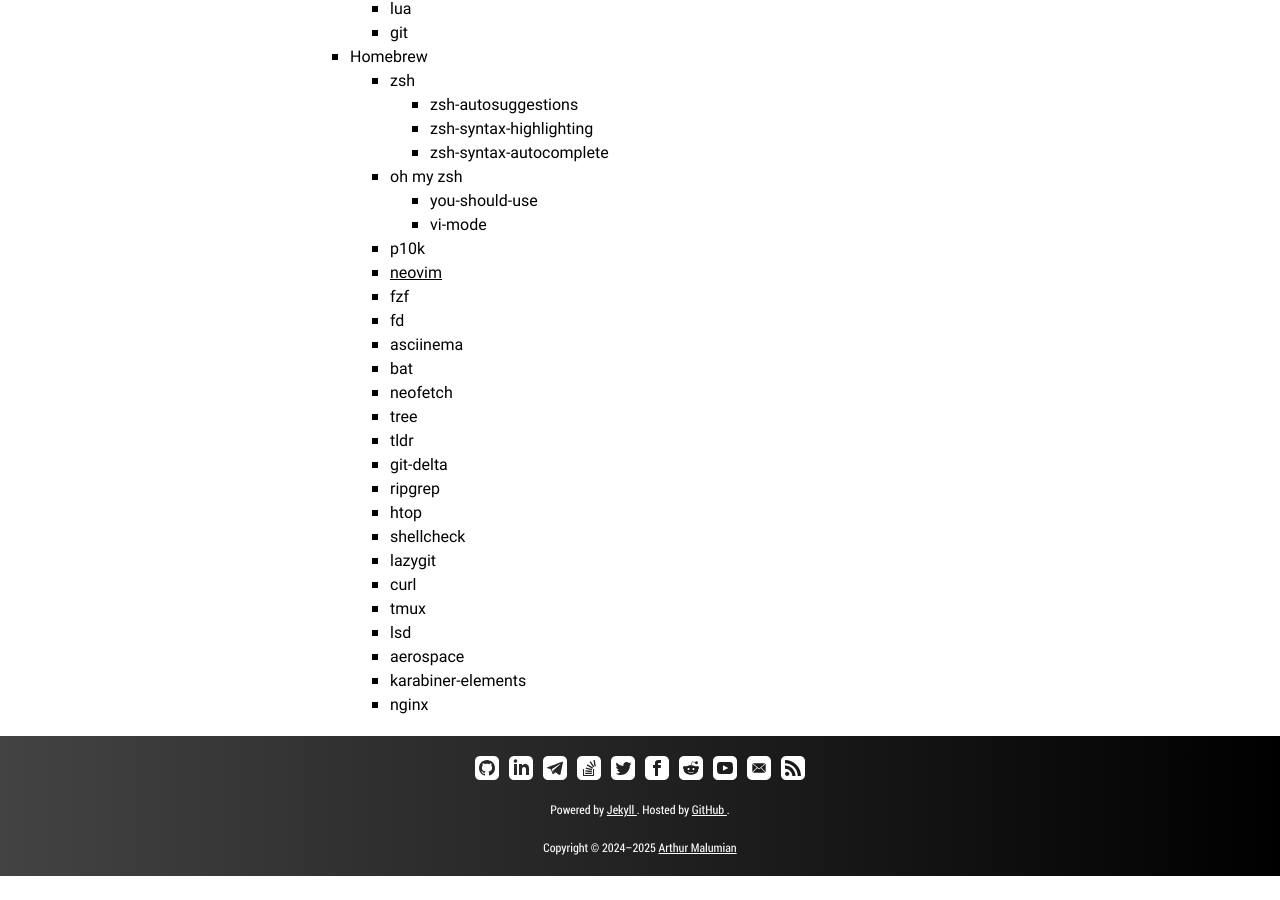
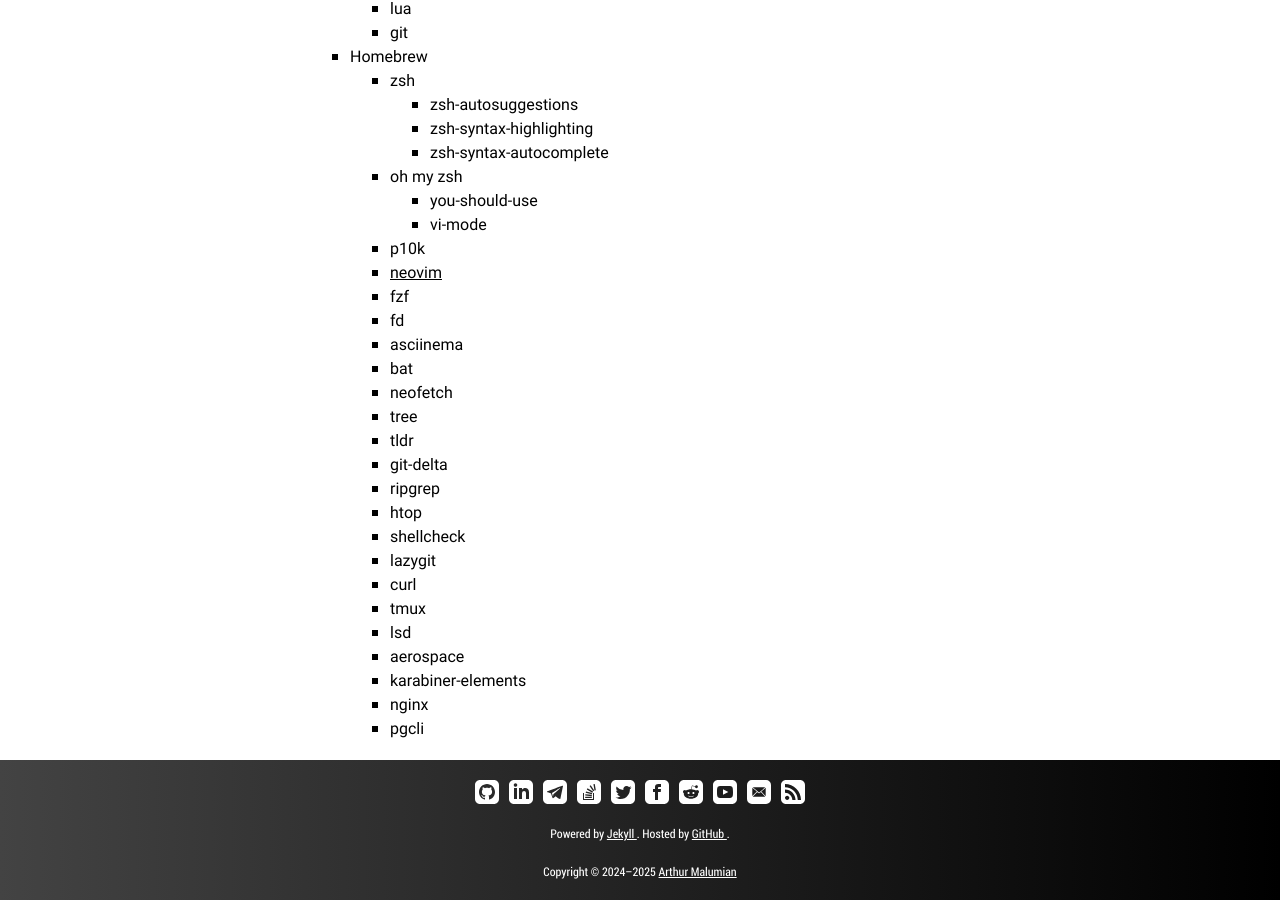
Before and after one commit to amalumian/www.malumian.dev, a Jekyll site: the page built from setup.html, in a window 1280 px wide and 900 px high, scrolled down 4324 px. Built offline with Jekyll 4.4.1, drawn with Linux system fonts in a browser that asks for light colours; before the commit the page ends 5200 px from its top, so only the background shows below that.

Commit message:
Update setup.html

```diff
--- a/setup.html
+++ b/setup.html
@@ -254,6 +254,7 @@
                 <li>aerospace</li>
                 <li>karabiner-elements</li>
                 <li>nginx</li>
+                <li>pgcli</li>
             </ul>
         </li>
     </ul>
```
